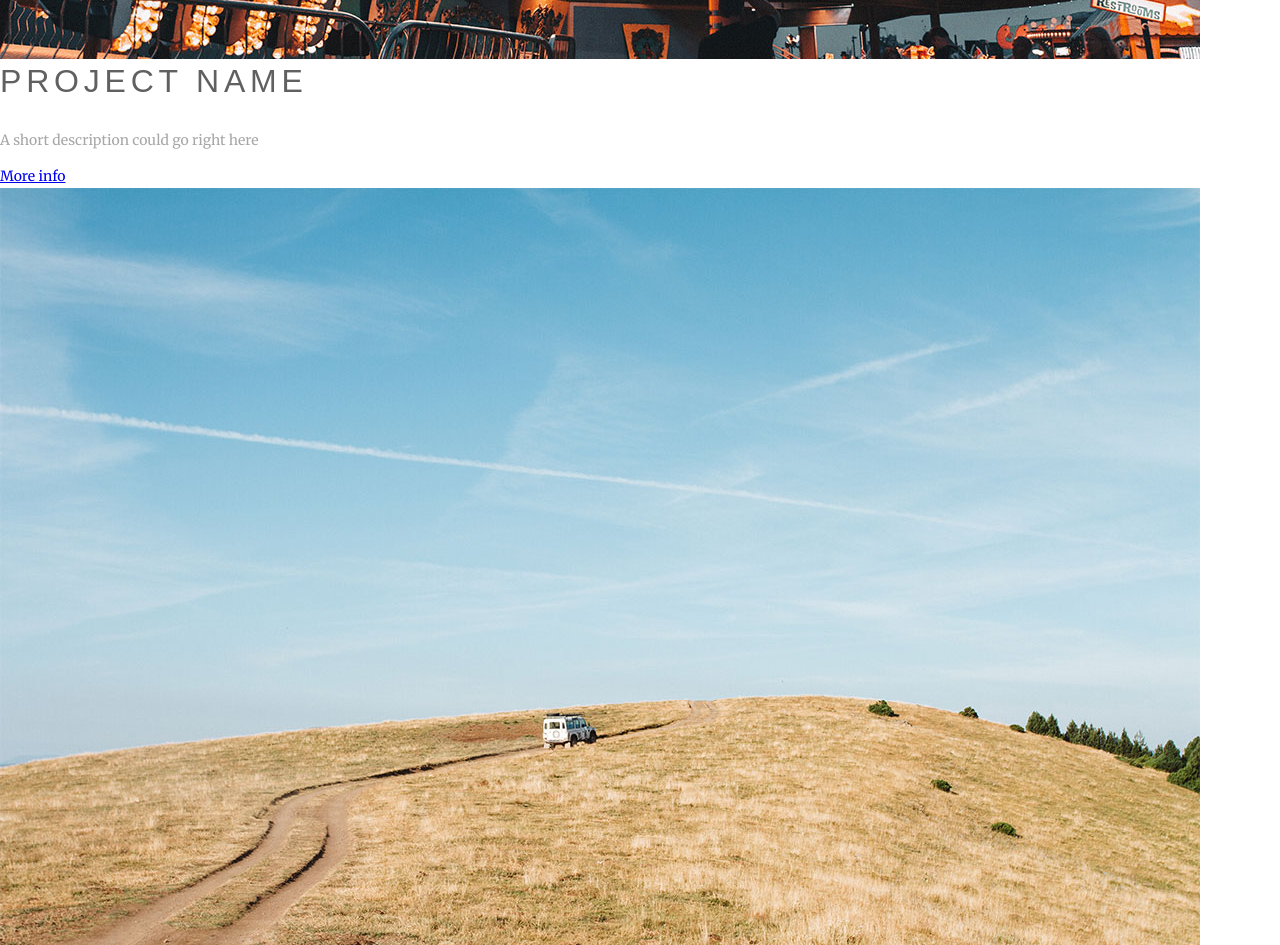
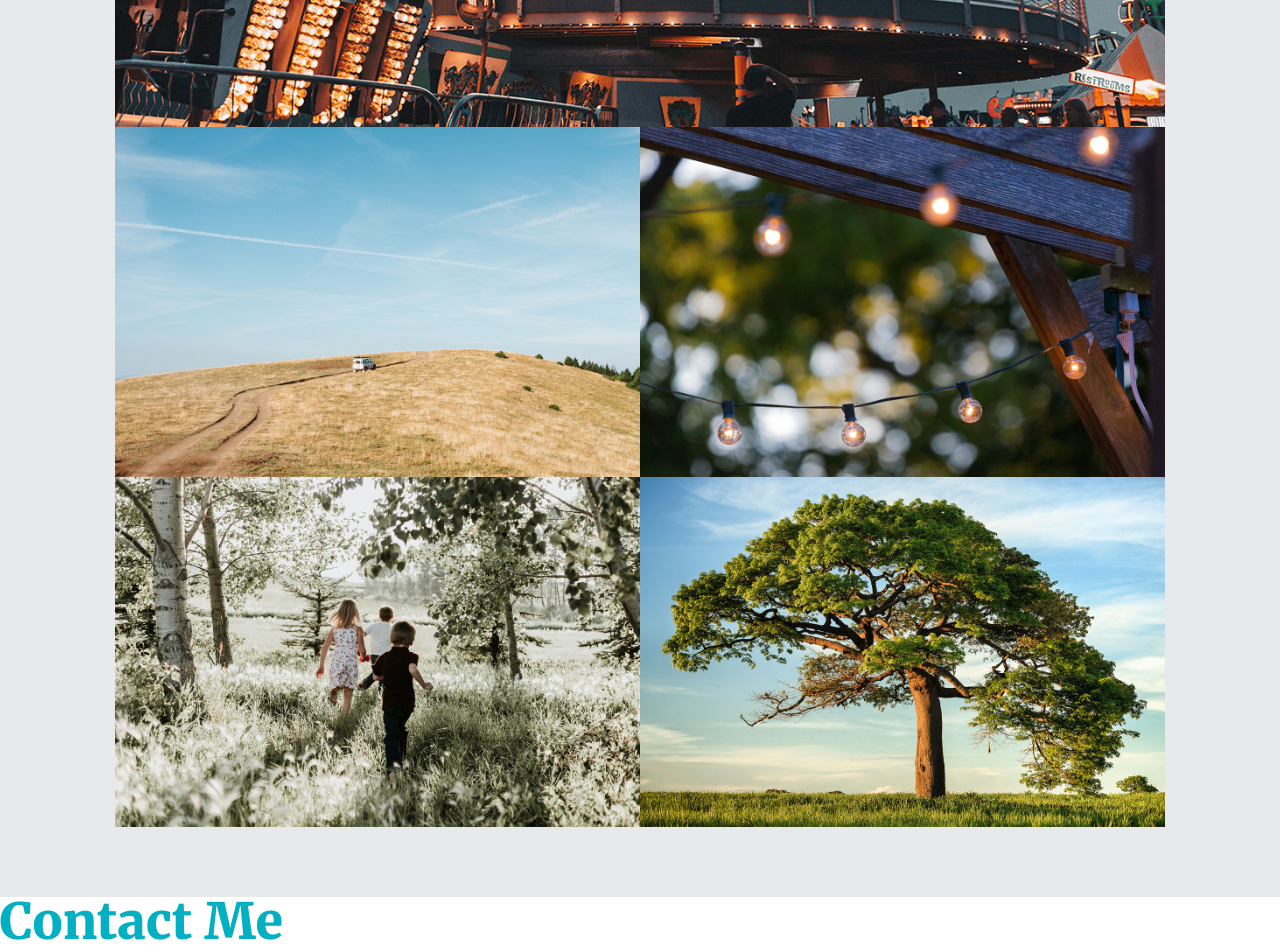
Before and after one commit to St3ve89/portfolio-with-css-grid, a website: page index.html in a window 1280 px wide. Shown: the part 2700-3645 px from the top of the page. Drawn offline with Linux system fonts and the light colour scheme; a web font is replaced by a local one.

Commit message:
styling portfolio with flexbox and fallball

```diff
--- a/index.html
+++ b/index.html
@@ -43,54 +43,54 @@
 
   <section class="portfolio">
     <h1>My work</h1>
-    <div class="portfolio-item">
+    <div class="portfolio-items">
           <!-- portfolio item 1 -->
       <figure class="portfolio-item featured">
         <img src="img/portfolio-01.jpg" alt="portfolio item">
         <figcaption>
           <h2 class="portfolio-title">Project Name</h2>
           <p class="portfolio-desc">A short description could go right here</p>
-          <a href="#" class="portolio-link">More info</a>
+          <a href="#" class="portfolio-link">More info</a>
         </figcaption>
       </figure>
 
           <!-- portfolio item 2 -->
-      <figure class="portfolio-item3">
+      <figure class="portfolio-item">
         <img src="img/portfolio-02.jpg" alt="portfolio item">
         <figcaption>
           <h2 class="portfolio-title">Project Name</h2>
           <p class="portfolio-desc">A short description could go right here</p>
-          <a href="#" class="portolio-link">More info</a>
+          <a href="#" class="portfolio-link">More info</a>
         </figcaption>
       </figure>
 
           <!-- portfolio item 3 -->
-      <figure class="portfolio-item3">
+      <figure class="portfolio-item">
         <img src="img/portfolio-03.jpg" alt="portfolio item">
         <figcaption>
           <h2 class="portfolio-title">Project Name</h2>
           <p class="portfolio-desc">A short description could go right here</p>
-          <a href="#" class="portolio-link">More info</a>
+          <a href="#" class="portfolio-link">More info</a>
         </figcaption>
       </figure>
 
           <!-- portfolio item 4 -->
-      <figure class="portfolio-item3">
+      <figure class="portfolio-item">
         <img src="img/portfolio-04.jpg" alt="portfolio item">
         <figcaption>
           <h2 class="portfolio-title">Project Name</h2>
           <p class="portfolio-desc">A short description could go right here</p>
-          <a href="#" class="portolio-link">More info</a>
+          <a href="#" class="portfolio-link">More info</a>
         </figcaption>
       </figure>
 
           <!-- portfolio item 5 -->
-      <figure class="portfolio-item3">
+      <figure class="portfolio-item">
         <img src="img/portfolio-05.jpg" alt="portfolio item">
         <figcaption>
           <h2 class="portfolio-title">Project Name</h2>
           <p class="portfolio-desc">A short description could go right here</p>
-          <a href="#" class="portolio-link">More info</a>
+          <a href="#" class="portfolio-link">More info</a>
         </figcaption>
       </figure>
     </div>
--- a/scss/partials/_about_me.scss
+++ b/scss/partials/_about_me.scss
@@ -1,7 +1,8 @@
 .about-me {
   @include container;
   @include clearfix;
-  margin-top: 3em;
+  margin-top: 5em;
+  margin-bottom: 5em;
 }
 
 .about-img{
--- a/scss/partials/_all.scss
+++ b/scss/partials/_all.scss
@@ -2,3 +2,4 @@
 @import 'welcome';
 @import 'intro';
 @import 'about_me';
+@import 'portfolio';
--- /dev/null
+++ b/scss/partials/_portfolio.scss
@@ -0,0 +1,91 @@
+.portfolio {
+  text-align: center;
+  background: $light-gray;
+  padding: 5em 0;
+}
+
+.portfolio-items {
+  display: flex;
+  flex-wrap: wrap;
+  @include container($max-width: 75em);
+}
+
+.portfolio-item {
+  position: relative;
+  overflow: hidden;
+  flex: 1 1 20rem;
+
+  img {
+    display: block;
+    width: 100%;
+  }
+
+  figcaption {
+    position: absolute;
+    top: 100%;
+    bottom: 0;
+    right: 0;
+    left: 0;
+    padding: 2em;
+    background: rgba($accent, .75);
+    color: $white;
+    text-align: left;
+    display: flex;
+    flex-direction: column;
+    transition: top ease-in-out 250ms;
+  }
+
+  &:hover figcaption,
+  &:focus figcaption {
+    top: 0;
+  }
+}
+
+.portfolio-title{
+  color: $white;
+  font-size: 3.625rem;
+  margin-bottom: auto;
+
+}
+
+.portfolio-desc {
+  display: none;
+}
+
+.portfolio-link {
+  color: $white;
+  font-weight: $fw-b;
+  font-size: 1.1rem;
+  text-decoration: none;
+  border-bottom: 2px solid $white;
+  align-self: flex-start;
+
+  &::after {
+    content: url(../img/arrow.svg);
+    display: inline-block;
+    height: .8em;
+    width: .8em;
+    margin-left: .5em;
+  }
+}
+
+@supports (display: grid) {
+  .portfolio-items {
+    display: grid;
+    grid-template-columns: repeat(2, 1fr);
+  }
+  .portfolio-item.featured {
+    grid-column: 1 / span 2;
+    grid-row: 1 / span 2;
+  }
+
+  .featured{
+    .portfolio-title{
+      font-size: 5rem;
+    }
+
+    .portfolio-desc{
+      display: block;
+    }
+  }
+}
```
Also changed, not shown: css/main.css.
